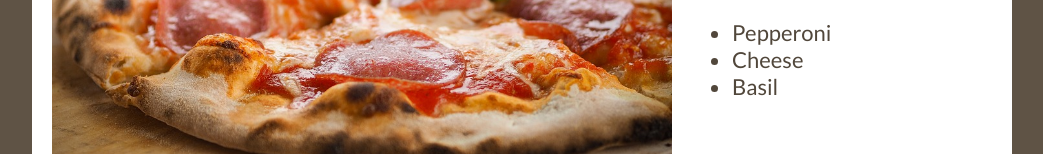
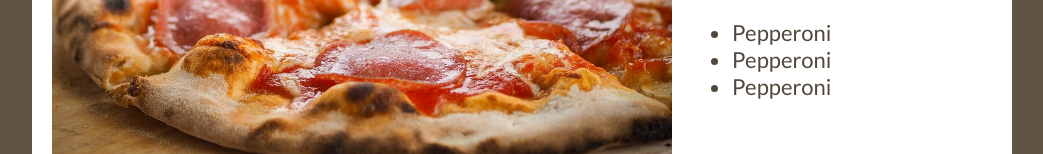
Before and after one commit to joshnsaunders/pizza-webpage-master, a plain HTML site: page index.html in a window 1280 px wide. Shown: the part 250-404 px from the top of the page, without its empty margins (118-1161 px from the left). Drawn offline with Linux system fonts and the light colour scheme; a web font is replaced by a local one.

Commit message:
Update index.html

```diff
--- a/index.html
+++ b/index.html
@@ -21,8 +21,8 @@
     <p>My Favorite Topics: </p>
     <ul>
       <li>Pepperoni</li>
-      <li>Cheese</li>
-      <li>Basil</li>
+      <li>Pepperoni</li>
+      <li>Pepperoni</li>
     </ul>
   </div>
 </div>
```
